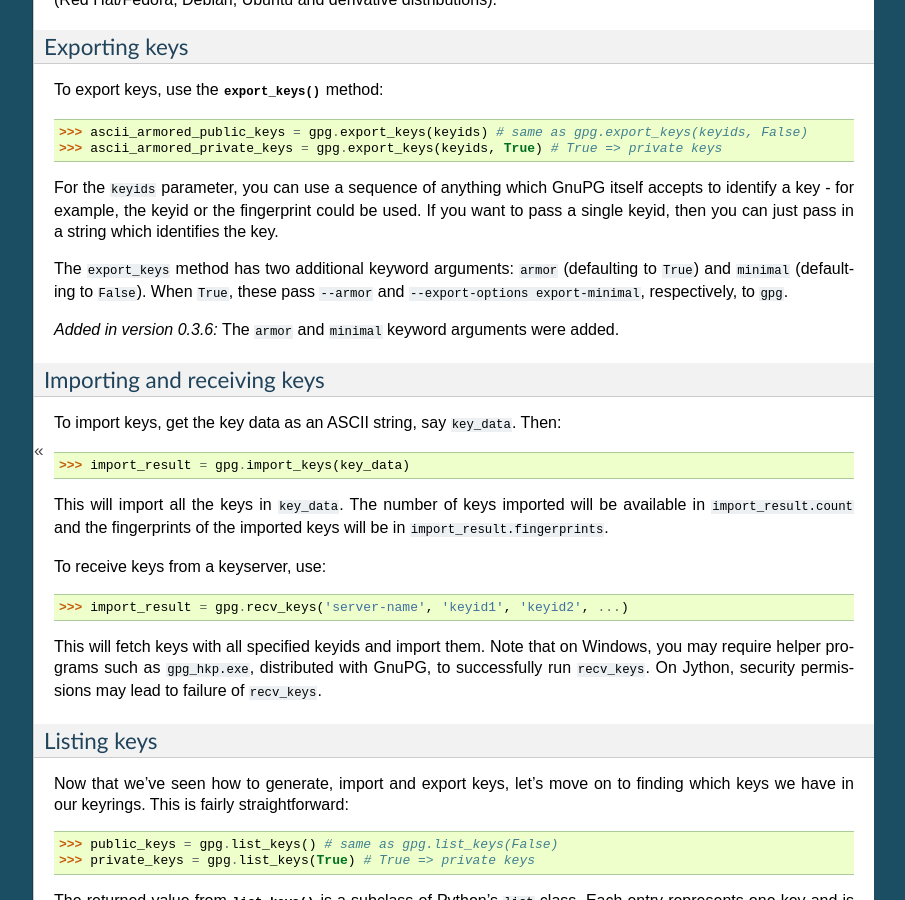
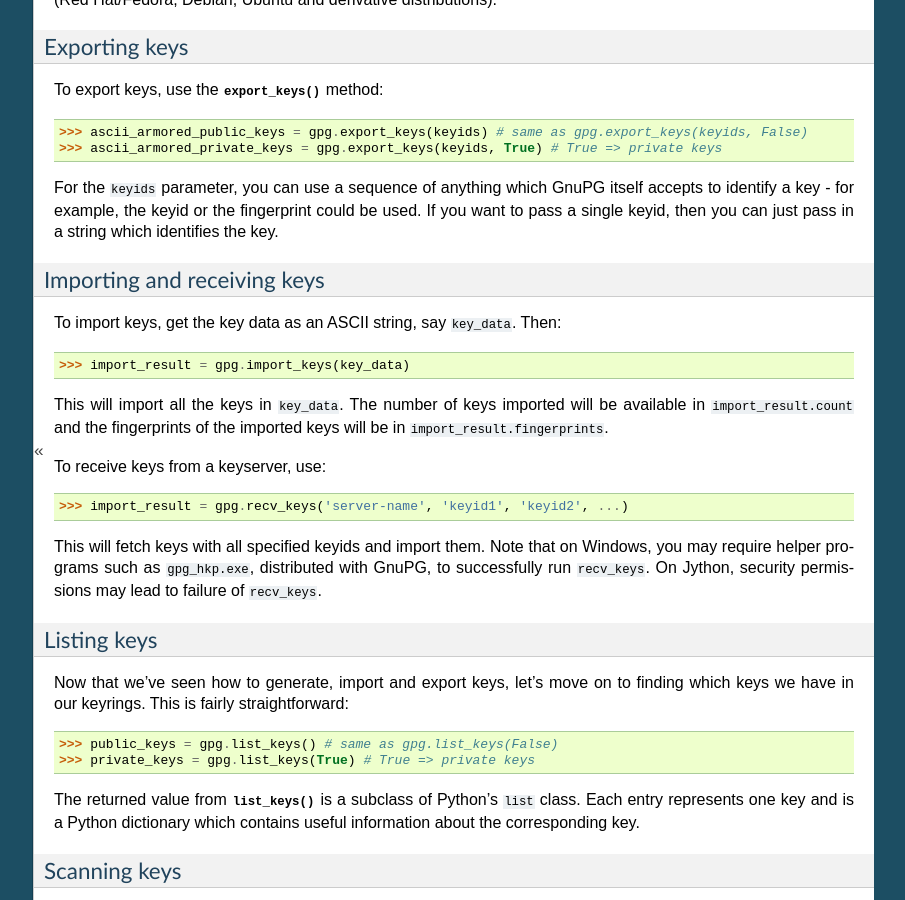
Before and after one commit to vsajip/python-gnupg, a Sphinx documentation site: the page built from docs/index.rst, in a window 1280 px wide and 900 px high, scrolled down 4468 px. Shown: the whole window, without its empty margins (196-1101 px from the left). Built offline with Sphinx 7.4.7, drawn with Linux system fonts in a browser that asks for light colours; formulas are drawn with MathJax 3.

Commit message:
Corrected errors in documentation.

```diff
--- a/README.rst
+++ b/README.rst
@@ -80,8 +83,6 @@ Released: 2014-02-05
 * Fixed GC82: Enabled fast random tests on gpg as well as gpg2.
 * Fixed GC85: Avoided deleting temporary file to preserve its permissions.
 * Fixed GC87: Avoided writing passphrase to log.
-* Fixed GC94: Added ``export-minimal`` and ``armor`` options when exporting
-  keys.
 * Fixed GC95: Added ``verify_data()`` method to allow verification of
   signatures in memory.
 * Fixed GC96: Regularised end-of-line characters.
--- a/docs/index.rst
+++ b/docs/index.rst
@@ -230,9 +230,8 @@ To export keys, use the :meth:`export_keys` method::
 
 For the ``keyids`` parameter, you can use a sequence of anything which GnuPG itself accepts to identify a key - for example, the keyid or the fingerprint could be used. If you want to pass a single keyid, then you can just pass in a string which identifies the key.
 
-The ``export_keys`` method has two additional keyword arguments: ``armor`` (defaulting to ``True``) and ``minimal`` (defaulting to ``False``). When ``True``, these pass ``--armor`` and ``--export-options export-minimal``, respectively, to ``gpg``.
-
-.. versionadded:: 0.3.6
+.. The ``export_keys`` method has two additional keyword arguments: ``armor`` (defaulting to ``True``) and ``minimal`` (defaulting to ``False``). When ``True``, these pass ``--armor`` and ``--export-options export-minimal``, respectively, to ``gpg``.
+   versionadded:: 0.3.6
    The ``armor`` and ``minimal`` keyword arguments were added.
 
 
```
Also changed, not shown: other parts of README.rst (+3 -0 lines).
